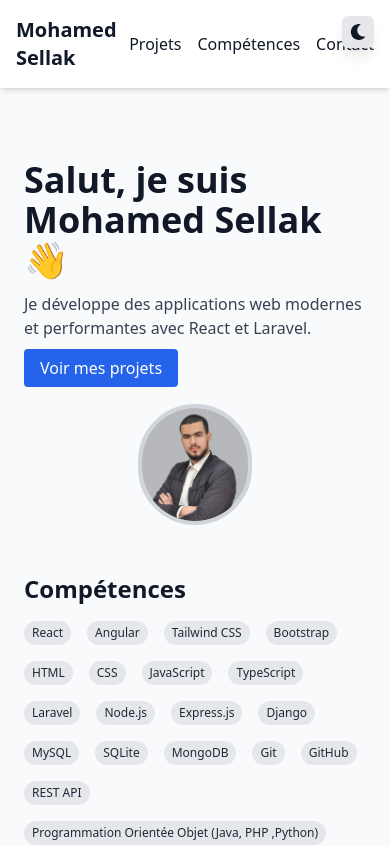
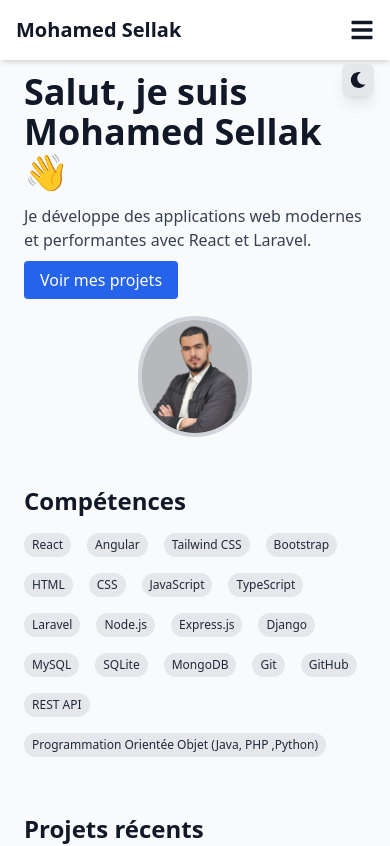
Before and after one commit to mohamedsellak12/Portfolio, a React (Vite) app: page / in a window 390 px wide. Shown: the top 846 px of the page. Built offline with nearby package versions, Linux system fonts and the light colour scheme.

Commit message:
add responsive menu

```diff
--- a/src/App.jsx
+++ b/src/App.jsx
@@ -3,6 +3,7 @@ import AOS from "aos";
 import "aos/dist/aos.css";
 import Footer from "./Footer";
 import { FaGithub, FaMoon, FaSun } from "react-icons/fa";
+import Navbar from "./Components/Navbar";
 
 const projects = [
   {
@@ -67,24 +68,13 @@ export default function App() {
       <button
             data-aos="fade-up"
             onClick={() => setDarkMode(!darkMode)}
-            className="fixed top-4 right-4 p-2 rounded-md bg-gray-200 dark:bg-gray-700 z-50 shadow-lg"
+            className="fixed top-16 right-4 p-2 rounded-md bg-gray-200 dark:bg-gray-700 z-50 shadow-lg"
         >
                 {darkMode ? <FaSun className="text-yellow-400"/> : <FaMoon className="text-gray-900"/>}
         </button>
 
       {/* Navbar */}
-      <header data-aos="fade-down" className="bg-white dark:bg-gray-800 shadow-md">
-        <div className="max-w-5xl mx-auto flex justify-between items-center p-4">
-          <h1 className="text-xl font-bold">Mohamed Sellak</h1>
-          <nav className="space-x-4">
-            <a href="#projects" className="hover:underline">Projets</a>
-            <a href="#skills" className="hover:underline">Compétences</a>
-            <a href="#contact" className="hover:underline">Contact</a>
-          </nav>
-
-        </div>
-      </header>
-
+      <Navbar/>
       <main className="max-w-5xl mx-auto p-6">
 
         {/* Hero */}
--- /dev/null
+++ b/src/Components/Navbar.jsx
@@ -0,0 +1,38 @@
+import React, { useState } from "react";
+import { FaBars, FaTimes } from "react-icons/fa";
+
+export default function Navbar() {
+  const [menuOpen, setMenuOpen] = useState(false);
+
+  return (
+    <header className="fixed bg-white dark:bg-gray-800 shadow-md  w-full  top-0 left-0 z-40">
+      <div className="max-w-5xl mx-auto flex justify-between items-center p-4">
+        <h1 className="text-xl font-bold">Mohamed Sellak</h1>
+
+        {/* Menu desktop */}
+        <nav className="hidden md:flex space-x-6">
+          <a href="#projects" className="hover:underline">Projets</a>
+          <a href="#skills" className="hover:underline">Compétences</a>
+          <a href="#contact" className="hover:underline">Contact</a>
+        </nav>
+
+        {/* Bouton burger pour mobile */}
+        <button
+          className="md:hidden text-2xl focus:outline-none"
+          onClick={() => setMenuOpen(!menuOpen)}
+        >
+          {menuOpen ? <FaTimes /> : <FaBars />}
+        </button>
+      </div>
+
+      {/* Menu mobile */}
+      {menuOpen && (
+        <div className="md:hidden bg-white dark:bg-gray-800 shadow-md flex flex-col items-center py-6 space-y-4">
+          <a href="#projects" onClick={() => setMenuOpen(false)} className="hover:underline">Projets</a>
+          <a href="#skills" onClick={() => setMenuOpen(false)} className="hover:underline">Compétences</a>
+          <a href="#contact" onClick={() => setMenuOpen(false)} className="hover:underline">Contact</a>
+        </div>
+      )}
+    </header>
+  );
+}
```
